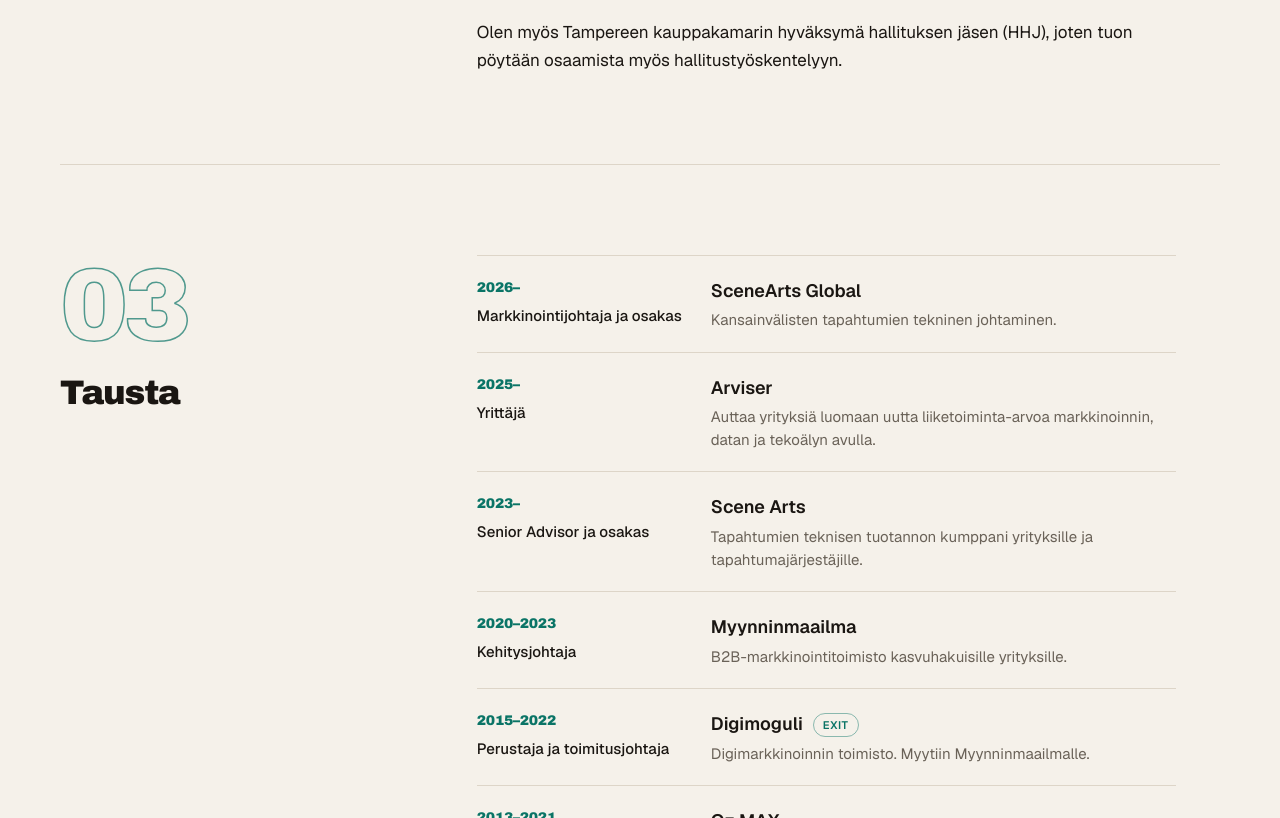
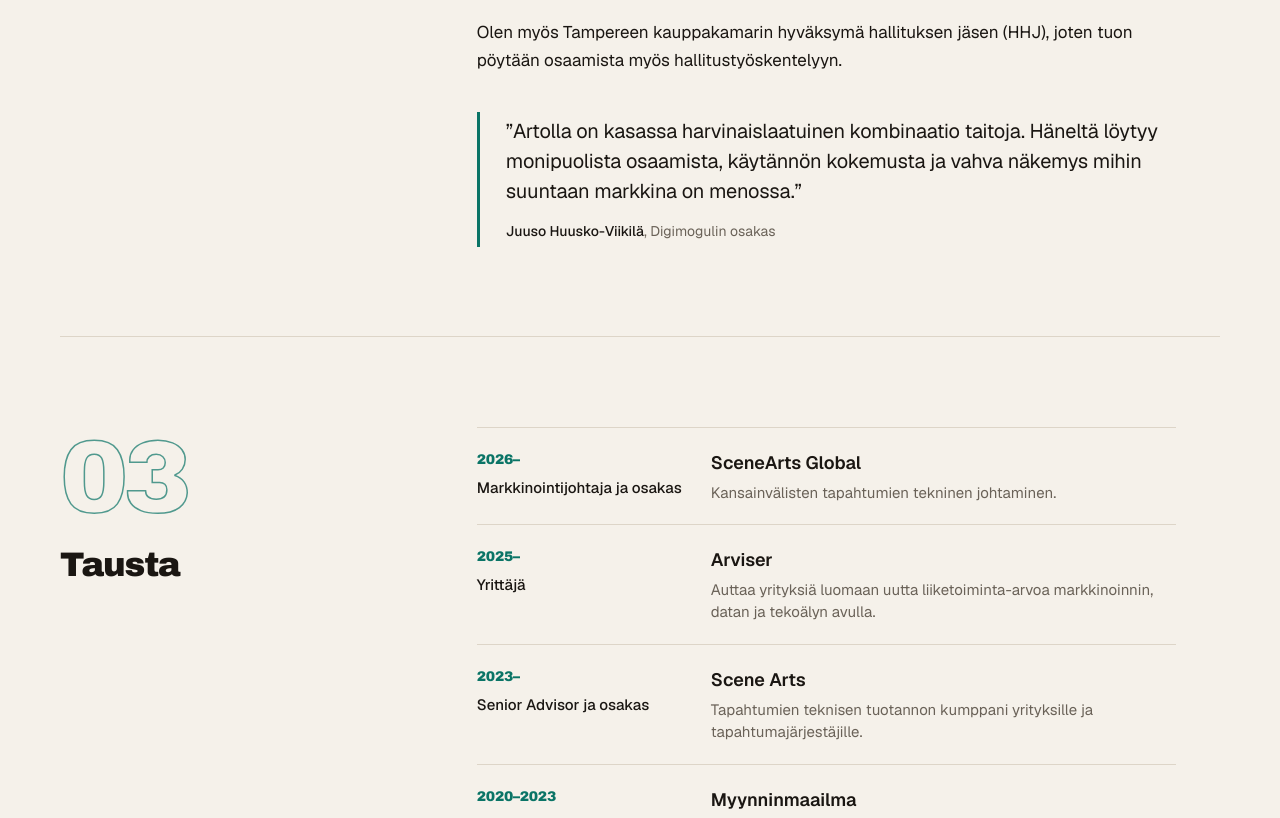
Before and after one commit to arviser/site-arto, a website: page public/index.html in a window 1280 px wide. Shown: the part 2156-2974 px from the top of the page. Drawn offline with nearby package versions, Linux system fonts and the light colour scheme; a web font is replaced by a local one.

Commit message:
Lisää suositus (Juuso Huusko-Viikilä) kohtaan 02, ei vielä tuotantoon
Co-Authored-By: Claude Sonnet 5.5 <noreply@anthropic.com>
Claude-Session: https://claude.ai/code/session_01QyRZhjX8JoBYQpy9KLGQNT

```diff
--- a/public/index.html
+++ b/public/index.html
@@ -117,6 +117,10 @@ h1 .grad { background: linear-gradient(100deg, var(--accent) 10%, #2aa5c9 60%, #
 .hero-sub .tagline { font-family: var(--font-body, inherit); font-size: 17px; font-weight: 400; color: var(--muted); letter-spacing: 0; max-width: none; margin: 0; }
 .hero-cta { display: flex; flex-wrap: wrap; gap: 12px; margin-top: 8px; }
 
+.quote { margin: 2.2em 0 0; padding: 4px 0 4px 26px; border-left: 3px solid var(--accent); }
+.quote blockquote { margin: 0; font-size: 20px; line-height: 1.5; letter-spacing: -0.01em; }
+.quote figcaption { margin-top: 14px; font-size: 14px; color: var(--muted); }
+.quote figcaption strong { color: var(--ink); font-weight: 500; }
 .exit { display: inline-block; margin-left: 10px; padding: 2px 9px; border: 1px solid color-mix(in srgb, var(--accent) 45%, transparent); border-radius: 999px; color: var(--accent); font-size: 11px; font-weight: 600; letter-spacing: .06em; text-transform: uppercase; vertical-align: .12em; }
 .hbtn { display: inline-flex; align-items: center; gap: 8px; text-decoration: none; font-size: 15px; font-weight: 500; padding: 13px 22px; border-radius: 999px; border: 1px solid var(--line); background: var(--surface); color: var(--ink); transition: transform .15s, border-color .15s; }
 .hbtn:hover { transform: translateY(-1px); border-color: var(--accent); }
@@ -270,6 +274,10 @@ footer .wrap { display: flex; justify-content: space-between; gap: 16px; flex-wr
           <p>Työskentelen oman yritykseni <a href="https://arviser.fi" target="_blank" rel="noopener">Arviserin</a> kautta markkinoinnin, datan ja tekoälyn parissa. Yrityksille se tarkoittaa uusien mahdollisuuksien löytämistä, parempia tuloksia ja fiksumpia tapoja tehdä työtä. Painopiste on käytännön ratkaisuissa ja mitattavassa liiketoimintahyödyssä.</p>
           <p>Yrittäjyyden lisäksi olen mukana aktiivisena omistajana ja sijoittajana silloin, kun oma osaamiseni voi kasvattaa yrityksen arvoa. Olen osakkaana tapahtumatekniikka-alalla toimivissa <a href="https://scenearts.fi" target="_blank" rel="noopener">Scene Artsissa</a> ja <a href="https://sceneartsglobal.com" target="_blank" rel="noopener">SceneArts Globalissa</a>, joiden liiketoiminnan kehittämiseen osallistun markkinoinnin ja muun neuvonannon keinoin.</p>
           <p>Olen myös Tampereen kauppakamarin hyväksymä hallituksen jäsen (HHJ), joten tuon pöytään osaamista myös hallitustyöskentelyyn.</p>
+          <figure class="quote">
+            <blockquote>”Artolla on kasassa harvinaislaatuinen kombinaatio taitoja. Häneltä löytyy monipuolista osaamista, käytännön kokemusta ja vahva näkemys mihin suuntaan markkina on menossa.”</blockquote>
+            <figcaption><strong>Juuso Huusko-Viikilä</strong>, Digimogulin osakas</figcaption>
+          </figure>
         </div>
       </div>
     </section>
```
